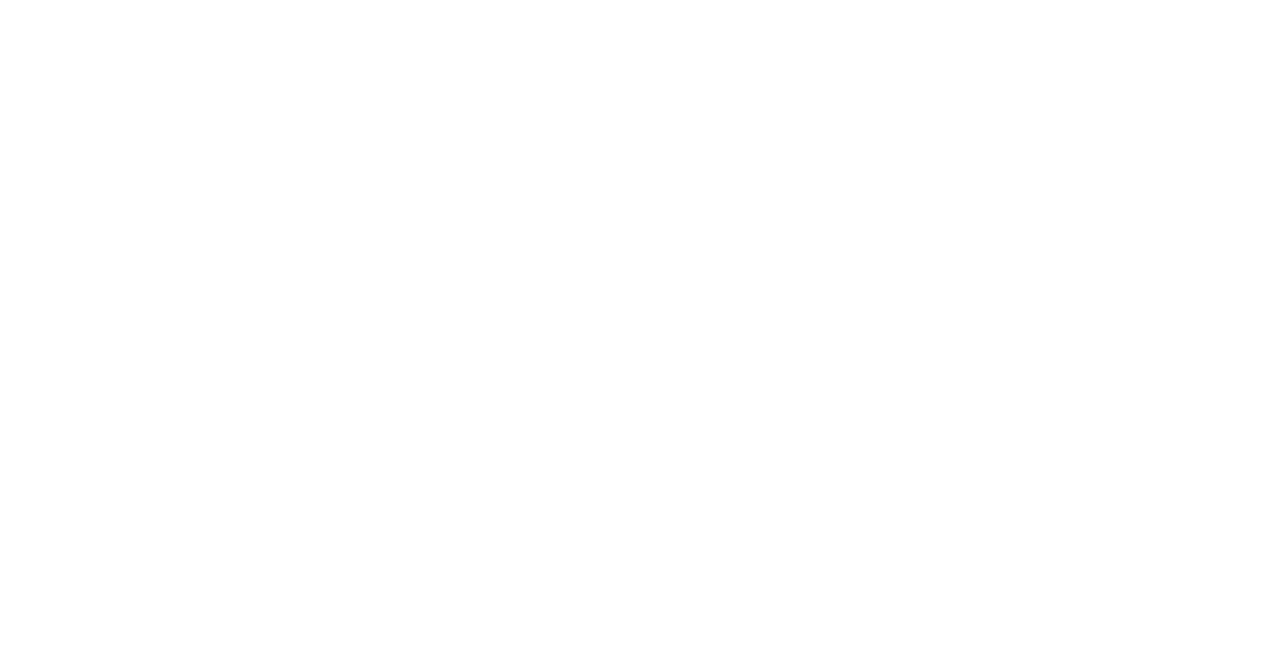
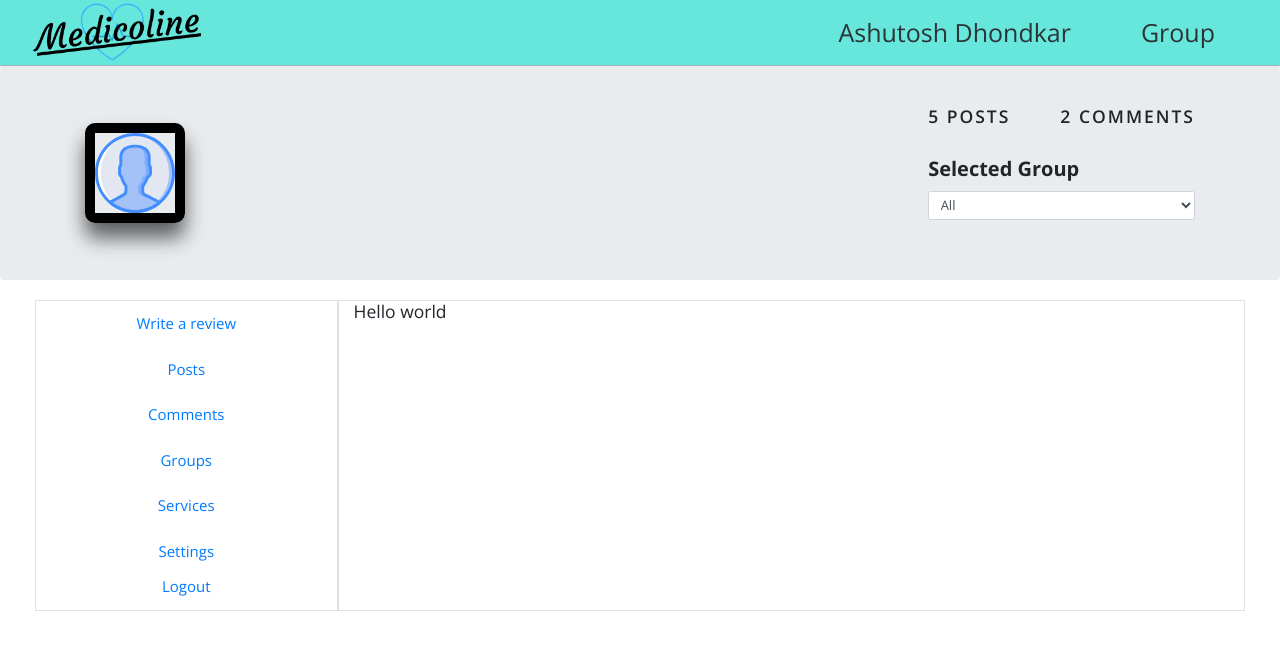
Before and after one commit to ashutosh4398/Medicoline, a React (Create React App) app in the folder frontend/: page /patient/profile in a window 1280 px wide. Shown: the top 650 px of the page. Built offline with nearby package versions, Linux system fonts and the light colour scheme.

Commit message:
user-profile page started

```diff
--- a/frontend/src/Router.js
+++ b/frontend/src/Router.js
@@ -5,6 +5,7 @@
 import Homepage from './pages/Homepage/Homepage';
 import PatientLogin from './pages/Patient/PatientLogin/PatientLogin';
 import PatientSignup from './pages/Patient/PatientLogin/PatientSignup';
+import PatientProfile from './pages/profile/PatientProfile';
 
 export const Router = () => {
     return (
@@ -13,8 +14,11 @@
                 <Route exact path="/" component={Homepage}/>
                 <Route path="/patient/login/" component={PatientLogin}/>
                 <Route path="/patient/signup/" component={PatientSignup}/>
+                <Route path="/patient/profile/" component={PatientProfile}/>
+
                 <Route path="/doctor/signup/" component={DoctorSignup}/>
                 <Route path="/doctor/login/" component={DoctorLogin}/>
+
             </Switch>
         </BrowserRouter>
     )
--- a/frontend/src/pages/Doctor/Doctor.scss
+++ b/frontend/src/pages/Doctor/Doctor.scss
@@ -68,4 +68,8 @@
         resize: none;
     }
 
+    label {
+        font-size: 1.5rem;
+    }
+
 }
--- a/frontend/src/pages/Doctor/DoctorSignup.js
+++ b/frontend/src/pages/Doctor/DoctorSignup.js
@@ -58,6 +58,11 @@
                             </div>
 
                             <div className="form-group">
+                                <label htmlFor="docs">Please upload necessary documents</label>
+                                <input type="file" className="" id="docs"/>
+                            </div>
+
+                            <div className="form-group">
                                 <textarea cols="30" rows="5" className="form-control" placeholder="Please enter your clinic's or hospital's address"></textarea>
                             </div>
 
--- /dev/null
+++ b/frontend/src/pages/profile/PatientProfile.js
@@ -0,0 +1,90 @@
+import React from 'react';
+import Navigation from '../../components/Navbar/Navigation';
+import user_default from '../../assets/user.svg';
+import {Link} from 'react-router-dom';
+
+import './PatientProfile.scss';
+
+const PatientProfile = () => {
+    return (
+        <div>
+            <Navigation
+            nav_items={[
+                {
+                    nav_item: 'Ashutosh Dhondkar',
+                    nav_link: '/patient/profile/'
+                },
+                {
+                    nav_item: 'Group',
+                    nav_link: '/'
+                }
+            ]}
+            classname="active"/>
+            <div className="jumbotron">
+                <div className="patient-information container">
+                    <div className="patient-information__image">
+                        <img src={user_default} alt="user" className="img-fluid"/>
+                    </div>
+                    <div className="patient-information__activity">
+                        <div className="patient-information__activity--actual-activity">
+                            <div className="custom-grid">
+                                <div className="custom-grid__column">
+                                    <h3 className="heading__tertiary">5 POSTS</h3>
+                                </div>
+                                <div className="custom-grid__column">
+                                    <h3 className="heading__tertiary">2 COMMENTS</h3>
+                                </div>
+                            </div>
+                        </div>
+                        <div className="patient-information__activity--group-selection">
+                            <label htmlFor="group-select" className="font-weight-bold">Selected Group</label>
+                            <select id="group-select" className="form-control">
+                                <option value="All" disabled selected>All</option>
+                                <option value="Heart" >Heart</option>
+                                <option value="Dental" >Dental</option>
+                            </select>
+                        </div>
+                    </div>
+                </div>
+            </div>
+
+            {/* main section */}
+            <div className="user-profile">
+                <div className="row">
+                    <div className="col-md-3 border">
+                        <div className="side-nav">
+                            <ul className="side-nav">
+                                <li className="side-nav__item">
+                                    <Link to="/patient/profile/">Write a review</Link>
+                                </li>
+                                <li className="side-nav__item">
+                                    <Link to="/patient/profile/">Posts</Link>
+                                </li>
+                                <li className="side-nav__item">
+                                    <Link to="/patient/profile/">Comments</Link>
+                                </li>
+                                <li className="side-nav__item">
+                                    <Link to="/patient/profile/">Groups</Link>
+                                </li>
+                                <li className="side-nav__item">
+                                    <Link to="/patient/profile/">Services</Link>
+                                </li>
+                                <li className="side-nav__item">
+                                    <Link to="/patient/profile/">Settings</Link>
+                                </li>
+                                <li className="side-nav__item">
+                                    <Link to="/patient/login/">Logout</Link>
+                                </li>
+                            </ul>
+                        </div>
+                    </div>
+                    <div className="col-md-9 border">
+                        <h3>Hello world</h3>
+                    </div>
+                </div>
+            </div>
+        </div>
+    );
+};
+
+export default PatientProfile;
--- /dev/null
+++ b/frontend/src/pages/profile/PatientProfile.scss
@@ -0,0 +1,83 @@
+.patient-information {
+
+    display: flex;
+    flex-wrap: wrap;
+
+
+
+    &__image {
+        height: 10rem;
+        width: 10rem;
+        align-self: center;
+        border: 1rem solid black;
+        border-radius: 1rem;
+        box-shadow: 0 1.5rem 2rem rgba(0,0,0,.6);
+
+        img {
+            height: 100%;
+            width: 100%;
+        }
+
+        @media only screen and (max-width: 400px) {
+            flex: 0 0 100%;
+        }
+
+
+    }
+
+    &__activity {
+
+        margin-left: auto;
+        &--actual-activity {
+            //..
+        }
+
+        &--group-selection {
+            padding: 2rem 0;
+            font-size: 2rem;
+        }
+    }
+
+    .custom-grid {
+        display: flex;
+        justify-content: flex-end;
+        &__column {
+
+            &:not(:last-child) {
+                margin-right:5rem;
+            }
+
+        }
+    }
+
+    select {
+        font-size: 1.3rem;
+    }
+}
+
+// main activity section
+.user-profile {
+    padding: 0 5rem;
+}
+
+.side-nav {
+    display: flex;
+    flex-direction: column;
+    align-items: center;
+    list-style: none;
+    position: sticky;
+
+    &__item {
+        display: inline-block;
+        font-size: 1.5rem;
+        &:not(:last-child) {
+            padding: 1rem 0;
+        }
+
+        a:hover {
+            text-decoration: none;
+        }
+    }
+
+
+}
```
Also changed, not shown: frontend/src/assets/user.svg (added).
